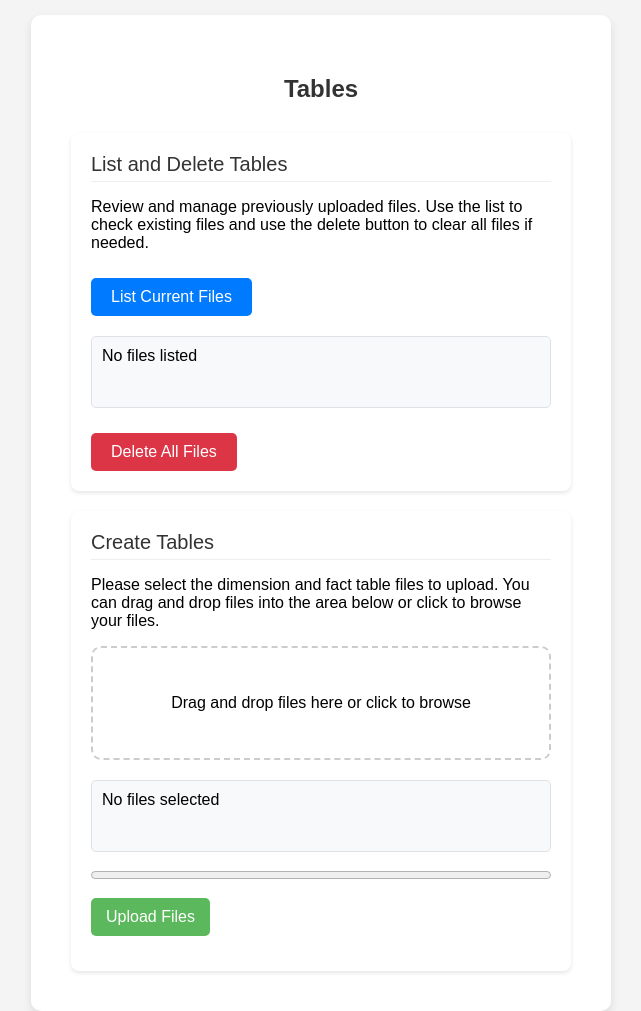
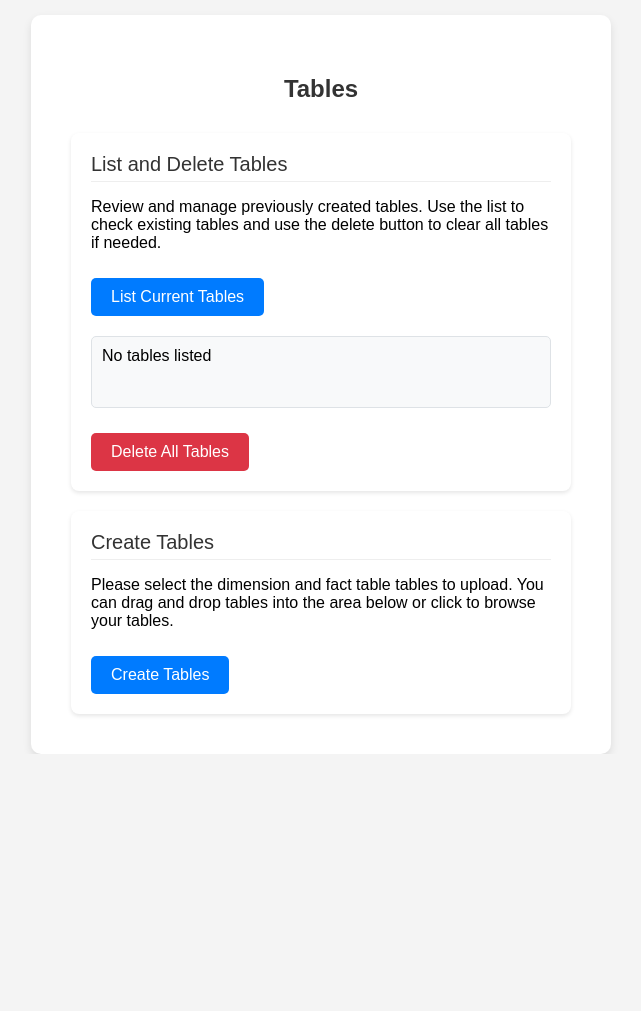
Before and after one commit to pranjal299/Sales-Reporting-Application-Azure, a Flask app: page /tables in a window 1280 px wide. Shown: the part 171-1182 px from the top of the page, without its empty margins (319-960 px from the left). After the commit the page ends 925 px from the top, so only its background shows below. Run offline with Flask 3, Linux system fonts and the light colour scheme.

Commit message:
Adding scripts for creating tables

```diff
--- a/app.py
+++ b/app.py
@@ -9,7 +9,13 @@ CONNECTION_STRING = 'DefaultEndpointsProtocol=https;AccountName=salesrepstoragea
 
 # Determine the environment and set the container name
 ENVIRONMENT = os.getenv('FLASK_ENV', 'development')
-CONTAINER_NAME = 'salesrepcontainerlocal' if ENVIRONMENT == 'development' else 'salesrepcontainer'
+
+if ENVIRONMENT == 'development':
+    CONTAINER_NAME = 'salesrepcontainerlocal'
+    DB_CONNECTION_STRING = 'Driver={ODBC Driver 17 for SQL Server};Server=tcp:sales-reporting-system.database.windows.net,1433;Database=salesrepdbdev;Uid=berlin;Pwd=Youtube123;Encrypt=yes;TrustServerCertificate=no;Connection Timeout=30;'
+else:
+    CONTAINER_NAME = 'salesrepcontainer'
+    DB_CONNECTION_STRING = 'Driver={ODBC Driver 17 for SQL Server};Server=tcp:sales-reporting-system.database.windows.net,1433;Database=salesrepdb;Uid=berlin;Pwd=Youtube123;Encrypt=yes;TrustServerCertificate=no;Connection Timeout=30;'
 
 blob_service_client = BlobServiceClient.from_connection_string(CONNECTION_STRING)
 
@@ -51,6 +57,40 @@ def delete_blobs():
 def tables():
     return render_template('tables.html')
 
+@app.route('/list-tables')
+def list_tables():
+    import pyodbc
+    conn = pyodbc.connect(DB_CONNECTION_STRING)
+    cursor = conn.cursor()
+    cursor.execute("SELECT name FROM sys.tables")
+    tables = [table[0] for table in cursor.fetchall()]
+    return jsonify(tables=tables)
+
+@app.route('/delete-tables', methods=['POST'])
+def delete_tables():
+    import pyodbc
+    conn = pyodbc.connect(DB_CONNECTION_STRING)
+    cursor = conn.cursor()
+    cursor.execute("SELECT name FROM sys.tables")
+    tables = [table[0] for table in cursor.fetchall()]
+    for table in tables:
+        cursor.execute(f"DROP TABLE {table}")
+    conn.commit()
+    return jsonify({'status': 'success', 'message': 'All tables have been deleted.'})
+
+@app.route('/create-tables', methods=['POST'])
+# Code for creating tables based on individual SQL scripts present in the static folder
+def create_tables():
+    import pyodbc
+    conn = pyodbc.connect(DB_CONNECTION_STRING)
+    cursor = conn.cursor()
+    for file in os.listdir('scripts/DDL'):
+        if file.endswith('.sql'):
+            with open(os.path.join('scripts/DDL', file), 'r') as f:
+                sql = f.read()
+                cursor.execute(sql)
+    conn.commit()
+    return jsonify({'status': 'success', 'message': 'All tables have been created.'})
 
 if __name__ == '__main__':
     app.run(debug=True)
--- /dev/null
+++ b/scripts/DDL/create_payments_table.sql
@@ -0,0 +1,5 @@
+
+    CREATE TABLE Payments (
+        payment_id INT PRIMARY KEY,
+        payment_type VARCHAR(255)
+    );
--- a/templates/tables.html
+++ b/templates/tables.html
@@ -4,7 +4,7 @@
     <meta charset="UTF-8">
     <meta name="viewport" content="width=device-width, initial-scale=1.0">
     <title>Sales Reporting System</title>
-    <link rel="icon" href="{{ url_for('static', filename='favicon.ico') }}" type="image/x-icon">
+    <link rel="icon" href="/favicon.ico" type="image/x-icon">
     <style>
 
         h1 {
@@ -120,7 +120,7 @@
             background-color: #bd2130;
         }
 
-        #fileList, #blobsList {
+        #fileList, #tablesList {
             background-color: #f8f9fa;
             border: 1px solid #dee2e6;
             border-radius: 5px;
@@ -197,123 +197,49 @@
     </header>
     <nav>
         <ul>
-            <li><a href="{{ url_for('index') }}">Files</a></li>
-            <li><a href="{{ url_for('tables') }}">Tables</a></li>
+            <li><a href="/">Files</a></li>
+            <li><a href="/tables">Tables</a></li>
         </ul>
     </nav>
     <div class="container">
         <h2>Tables</h2>
 
-        <!-- List and Delete Old Files Section -->
+        <!-- List and Delete Old Tables Section -->
         <div class="section">
             <div class="section-header">List and Delete Tables</div>
-            <p>Review and manage previously uploaded files. Use the list to check existing files and use the delete button to clear all files if needed.</p>
-            <button type="button" id="listBlobsBtn">List Current Files</button>
-            <div class="blob-list" id="blobsList">No files listed</div>
-            <button type="button" id="deleteBlobsBtn" class="delete-btn">Delete All Files</button>
+            <p>Review and manage previously created tables. Use the list to check existing tables and use the delete button to clear all tables if needed.</p>
+            <button type="button" id="listTablesBtn">List Current Tables</button>
+            <div class="blob-list" id="tablesList">No tables listed</div>
+            <button type="button" id="deleteTablesBtn" class="delete-btn">Delete All Tables</button>
         </div>
 
-        <!-- Upload New Files Section -->
+        <!-- Create New Tables Section -->
         <div class="section">
             <div class="section-header">Create Tables</div>
-            <p>Please select the dimension and fact table files to upload. You can drag and drop files into the area below or click to browse your files.</p>
-            <div id="dragWrapper" class="drag-area">
-                <input type="file" id="fileInput" multiple style="display: none;">
-                <p>Drag and drop files here or click to browse</p>
-            </div>
-            <div id="fileList">No files selected</div>
-            <form id="uploadForm" action="/upload" method="post" enctype="multipart/form-data">
-                <progress id="progressBar" value="0" max="100"></progress>
-                <div class="form-group">
-                    <input type="submit" value="Upload Files" disabled>
-                </div>
-            </form>
+            <p>Please select the dimension and fact table tables to upload. You can drag and drop tables into the area below or click to browse your tables.</p>
+            <button type="button" id="createTablesBtn">Create Tables</button>
         </div>
     </div>
     <script>
-        var uploadForm = document.getElementById('uploadForm');
-        var fileInput = document.getElementById('fileInput');
-        var dragWrapper = document.getElementById('dragWrapper');
-        var fileListDisplay = document.getElementById('fileList');
-        var submitButton = uploadForm.querySelector('input[type="submit"]');
-        var progressBar = document.getElementById('progressBar');
 
-        dragWrapper.onclick = function() {
-            fileInput.click();
-        };
-
-        dragWrapper.ondragover = dragWrapper.ondragenter = function(event) {
-            event.preventDefault();
-            dragWrapper.classList.add('highlight');
-        };
-
-        dragWrapper.ondragleave = function() {
-            dragWrapper.classList.remove('highlight');
-        };
-
-        dragWrapper.ondrop = function(event) {
-            event.preventDefault();
-            dragWrapper.classList.remove('highlight');
-            fileInput.files = event.dataTransfer.files;
-            updateFileListDisplay();
-        };
-
-        fileInput.onchange = updateFileListDisplay;
-
-        function updateFileListDisplay() {
-            var files = Array.from(fileInput.files);
-            var fileNames = files.map(file => file.name).join('<br>');
-            fileListDisplay.innerHTML = fileNames || 'No files selected';
-            submitButton.disabled = files.length === 0;
-        }
-
-        uploadForm.onsubmit = function(event) {
-            event.preventDefault();
-            var formData = new FormData();
-            Array.from(fileInput.files).forEach(file => {
-                formData.append('files[]', file);
-            });
-
-            var xhr = new XMLHttpRequest();
-            xhr.open('POST', '/upload', true);
-
-            xhr.upload.onprogress = function(e) {
-                if (e.lengthComputable) {
-                    var percentComplete = (e.loaded / e.total) * 100;
-                    progressBar.value = percentComplete;
-                }
-            };
-
-            xhr.onload = function() {
-                if (xhr.status === 200) {
-                    alert('Upload complete!');
-                } else {
-                    alert('An error occurred during the upload.');
-                }
-                submitButton.disabled = true;
-            };
-
-            xhr.send(formData);
-        };
-
-        document.getElementById('listBlobsBtn').addEventListener('click', function() {
-            fetch('/list-blobs')
+        document.getElementById('listTablesBtn').addEventListener('click', function() {
+            fetch('/list-tables')
                 .then(response => response.json())
                 .then(data => {
-                    if (data.blobs.length === 0) {
-                        // Display a message when no files are found
-                        document.getElementById('blobsList').innerHTML = '<p>No files found.</p>';
+                    if (data.tables.length === 0) {
+                        // Display a message when no tables are found
+                        document.getElementById('tablesList').innerHTML = '<p>No tables found.</p>';
                     } else {
-                        // List files if there are any
-                        document.getElementById('blobsList').innerHTML = data.blobs.join('<br>');
+                        // List tables if there are any
+                        document.getElementById('tablesList').innerHTML = data.tables.join('<br>');
                     }
                 })
                 .catch(error => console.error('Error:', error));
         });
 
-        document.getElementById('deleteBlobsBtn').addEventListener('click', function() {
-            if (confirm('Are you sure you want to delete all files? This cannot be undone.')) {
-                fetch('/delete-blobs', {
+        document.getElementById('deleteTablesBtn').addEventListener('click', function() {
+            if (confirm('Are you sure you want to delete all tables? This cannot be undone.')) {
+                fetch('/delete-tables', {
                     method: 'POST',
                     // Add any headers and body as necessary for your application
                     headers: {
@@ -321,18 +247,40 @@
                     }
                 }).then(response => {
                     if (response.ok) {
-                        alert('All files have been deleted.');
-                        // Refresh the list of blobs
-                        document.getElementById('listBlobsBtn').click();
+                        alert('All tables have been deleted.');
+                        // Refresh the list of tables
+                        document.getElementById('listTablesBtn').click();
                     } else {
-                        alert('An error occurred while attempting to delete files.');
+                        alert('An error occurred while attempting to delete tables.');
                     }
                 }).catch(error => {
                     console.error('Error:', error);
-                    alert('An error occurred while attempting to delete files.');
+                    alert('An error occurred while attempting to delete tables.');
                 });
             }
         });
+
+        document.getElementById('createTablesBtn').addEventListener('click', function() {
+            fetch('/create-tables', {
+                method: 'POST',
+                // Add any headers and body as necessary for your application
+                headers: {
+                    'Content-Type': 'application/json'
+                }
+            }).then(response => {
+                if (response.ok) {
+                    alert('Tables have been created.');
+                    // Refresh the list of tables
+                    document.getElementById('listTablesBtn').click();
+                } else {
+                    alert('An error occurred while attempting to create tables.');
+                }
+            }).catch(error => {
+                console.error('Error:', error);
+                alert('An error occurred while attempting to create tables.');
+            });
+        });
+
     </script>
 </body>
 </html>
```
Also changed, not shown: scripts/DDL/create_customers_table.sql (added, +11 -0 lines), scripts/DDL/create_employees_table.sql (added, +10 -0 lines), scripts/DDL/create_products_table.sql (added, +7 -0 lines), scripts/DDL/create_transactions_table.sql (added, +15 -0 lines).
